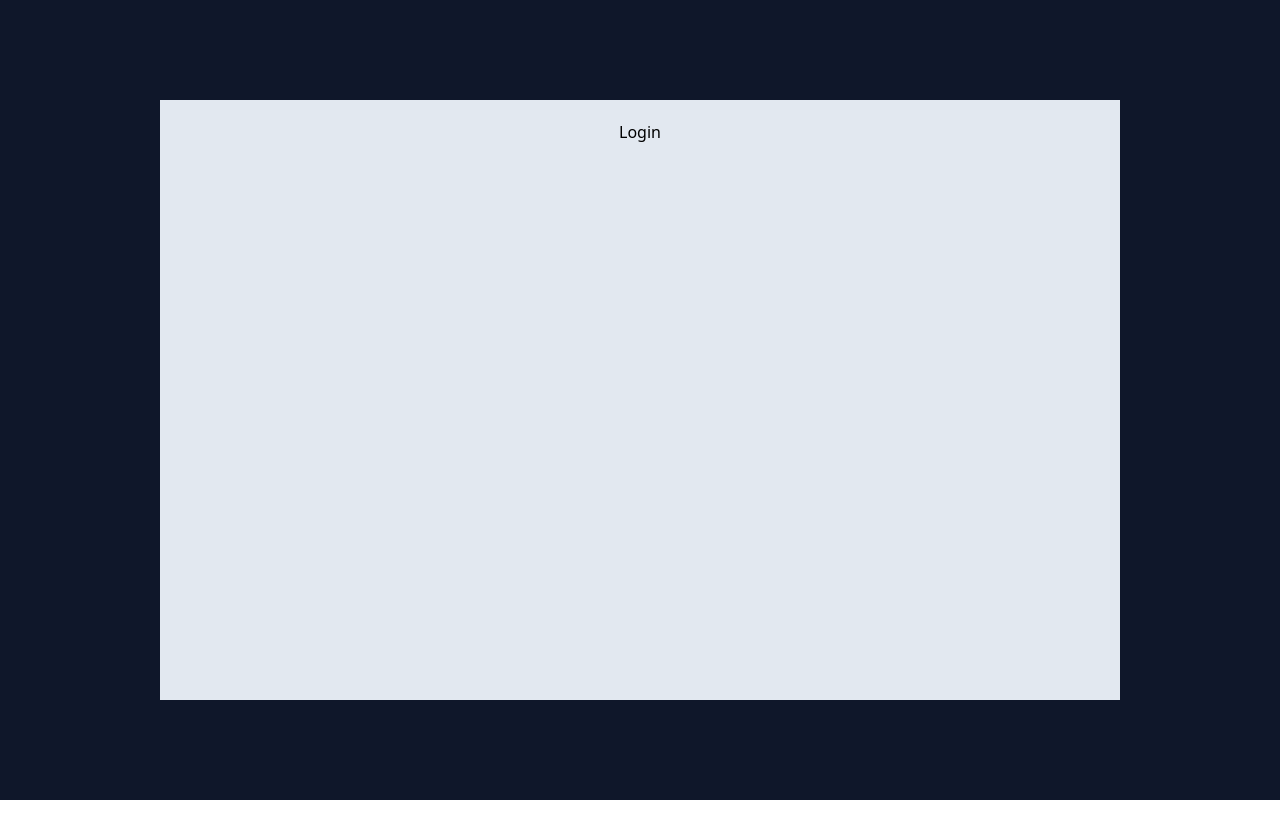
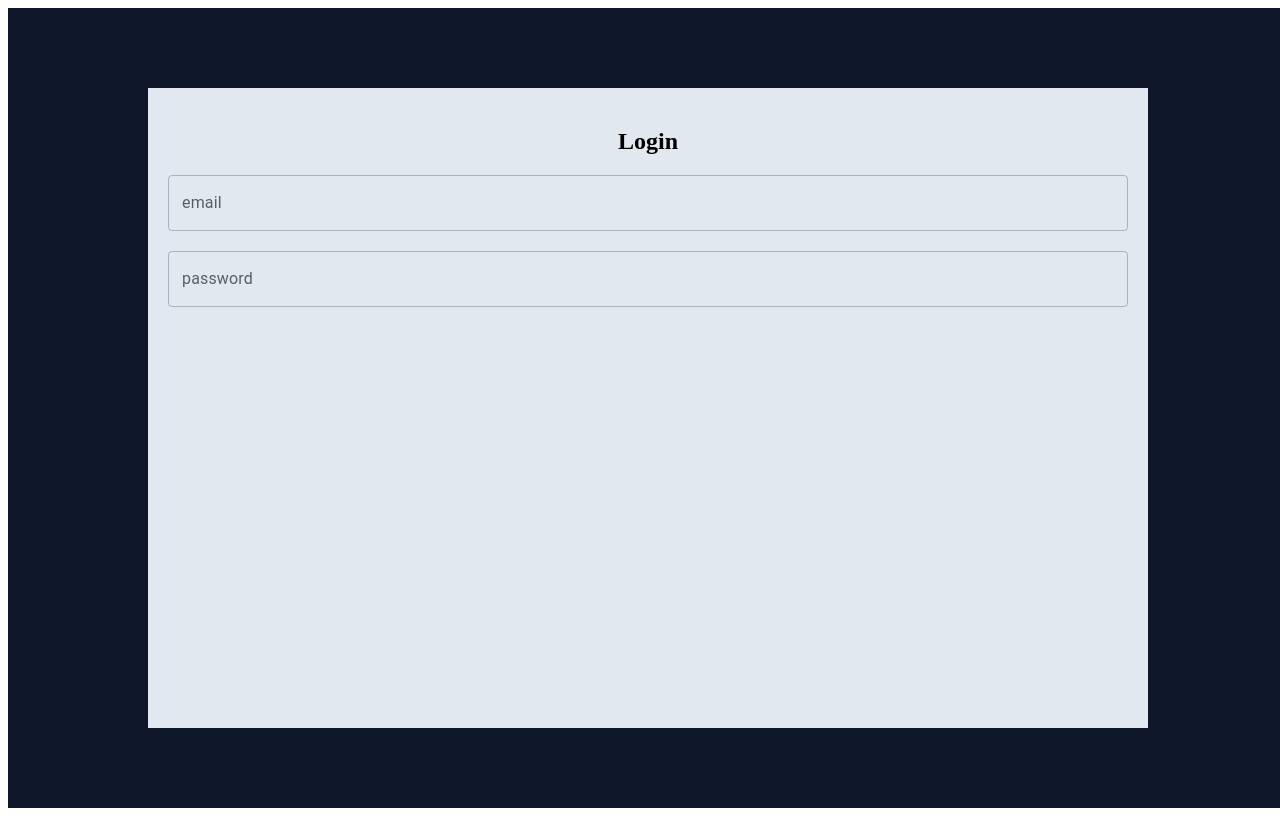
Before and after one commit to anujkkheria/smvp, a React (Vite) app: page / in a window 1280 px wide. Built offline with nearby package versions, Linux system fonts and the light colour scheme.

Commit message:
setup MUI and Created Login

```diff
--- a/src/App.tsx
+++ b/src/App.tsx
@@ -1,8 +1,11 @@
 import Router from './Pages/Router'
+import { StyledEngineProvider } from '@mui/material'
 const App = () => {
   return (
     <>
-      <Router />
+      <StyledEngineProvider injectFirst>
+        <Router />
+      </StyledEngineProvider>
     </>
   )
 }
--- a/src/Pages/Auth/Login.tsx
+++ b/src/Pages/Auth/Login.tsx
@@ -1,8 +1,32 @@
+import React, { useState } from 'react'
+import Input from '../../components/Input'
 const Login = () => {
+  interface Iloginoptions {
+    email: string
+    password: string
+  }
+  const [loginOptions, setLoginOptions] = useState<Iloginoptions>({
+    email: '',
+    password: '',
+  })
+  const onChange = (
+    e: React.ChangeEvent<HTMLInputElement | HTMLTextAreaElement>
+  ) => {
+    setLoginOptions((prev) => {
+      return { ...prev, [e.target.name]: e.target.value }
+    })
+  }
   return (
     <div className='size-3/4 bg-slate-200 p-5'>
       <h2 className='text-center'>Login</h2>
-      <div></div>
+      <div className='flex flex-col gap-5'>
+        <Input label={'email'} value={loginOptions.email} onChange={onChange} />
+        <Input
+          label={'password'}
+          value={loginOptions.password}
+          onChange={onChange}
+        />
+      </div>
     </div>
   )
 }
--- a/src/components/Input.tsx
+++ b/src/components/Input.tsx
@@ -1,7 +1,21 @@
 import React from 'react'
-
-const Input = () => {
-  ;<div>input</div>
+import { TextField } from '@mui/material'
+interface Iinput {
+  label: string
+  value: string
+  onChange: (
+    e: React.ChangeEvent<HTMLInputElement | HTMLTextAreaElement>
+  ) => void
+}
+const Input: React.FC<Iinput> = ({ label, value, onChange }) => {
+  return (
+    <TextField
+      label={label}
+      value={value}
+      onChange={(e) => onChange(e)}
+      name={label}
+    />
+  )
 }
 
 export default Input
--- /dev/null
+++ b/src/components/RoundedButton.tsx
@@ -0,0 +1,10 @@
+import React from 'react'
+import { Button } from '@mui/material'
+interface IButton {
+  label: string
+  onClick: () => void
+}
+const RoundedButton: React.FC<IButton> = ({ label, onClick }) => {
+  return <Button onClick={() => onClick()}>{label}</Button>
+}
+export default RoundedButton
--- a/tailwind.config.js
+++ b/tailwind.config.js
@@ -1,6 +1,10 @@
 /** @type {import('tailwindcss').Config} */
 export default {
+  corePlugins: {
+    preflight: false,
+  },
   content: ['./index.html', './src/**/*.{js,ts,jsx,tsx}'],
+  important: '#root',
   theme: {
     extend: {},
   },
```
Also changed, not shown: package.json (+8 -1 lines), 1 other file (tests, documents, lock files or other folders).
